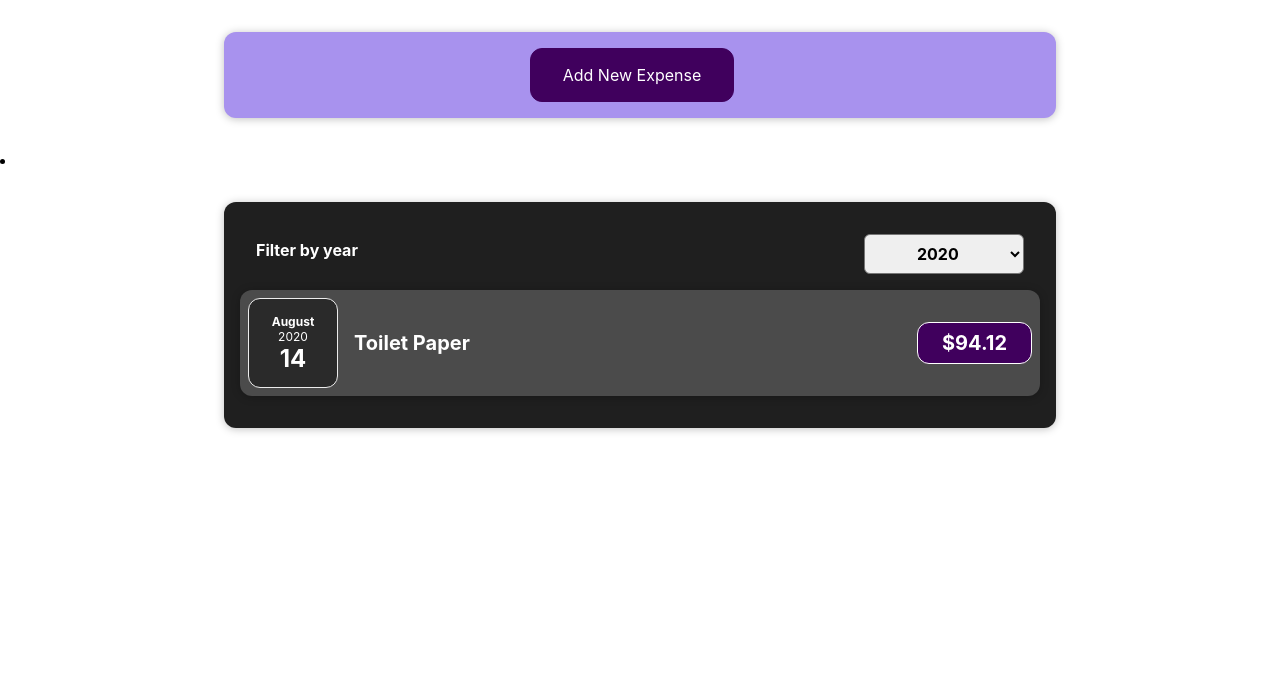
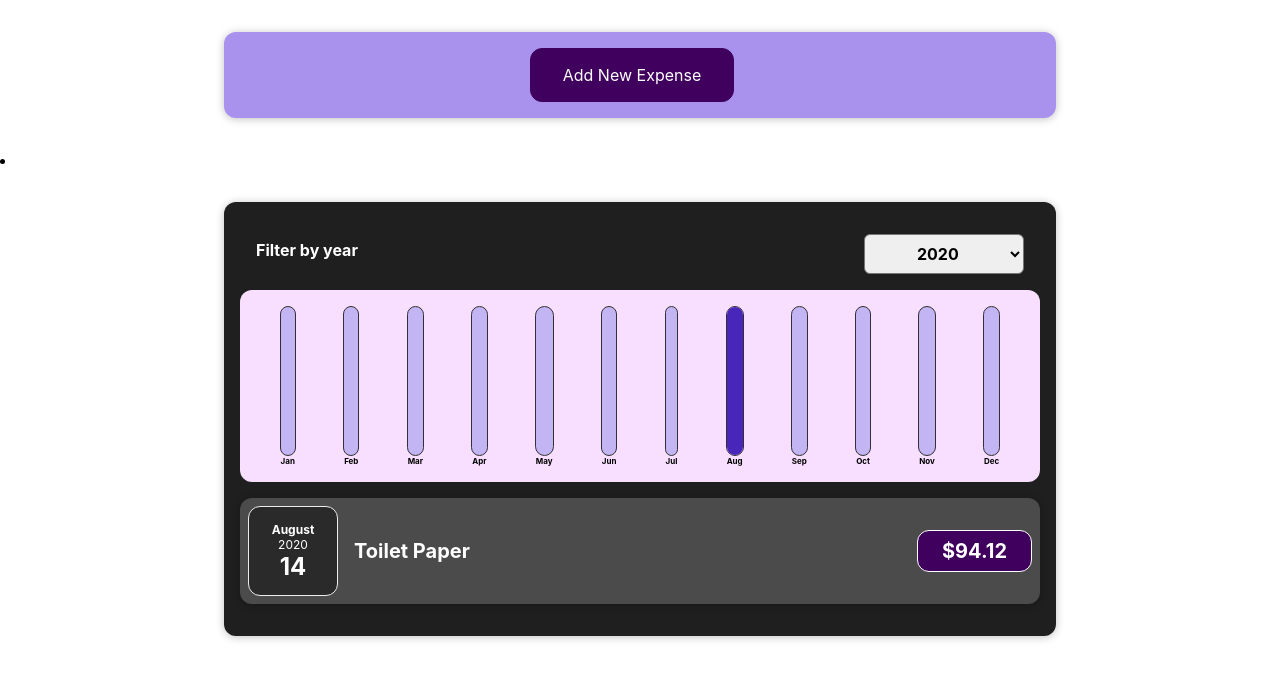
Before and after one commit to barissokat/maxi-react, a React (Create React App) app: page / in a window 1280 px wide. Shown: the top 680 px of the page. Built offline with nearby package versions, Linux system fonts and the light colour scheme.

Commit message:
Add Chart components

```diff
--- /dev/null
+++ b/src/components/Chart/Chart.css
@@ -0,0 +1,9 @@
+.chart {
+  padding: 1rem;
+  border-radius: 12px;
+  background-color: #f8dfff;
+  text-align: center;
+  display: flex;
+  justify-content: space-around;
+  height: 10rem;
+}
--- /dev/null
+++ b/src/components/Chart/Chart.js
@@ -0,0 +1,24 @@
+import React from 'react'
+
+import ChartBar from './ChartBar'
+import './Chart.css'
+
+const Chart = (props) => {
+  const dataPointValues = props.dataPoints.map(dataPoint => dataPoint.value)
+  const totalMaximum = Math.max(...dataPointValues)
+
+  return (
+    <div className='chart'>
+      {props.dataPoints.map((dataPoint) => (
+        <ChartBar
+          key={dataPoint.label}
+          value={dataPoint.value}
+          maxValue={totalMaximum}
+          label={dataPoint.label}
+        />
+      ))}
+    </div>
+  )
+}
+
+export default Chart
--- /dev/null
+++ b/src/components/Chart/ChartBar.css
@@ -0,0 +1,30 @@
+.chart-bar {
+  height: 100%;
+  display: flex;
+  flex-direction: column;
+  align-items: center;
+}
+
+.chart-bar__inner {
+  height: 100%;
+  width: 100%;
+  border: 1px solid #313131;
+  border-radius: 12px;
+  background-color: #c3b4f3;
+  overflow: hidden;
+  display: flex;
+  flex-direction: column;
+  justify-content: flex-end;
+}
+
+.chart-bar__fill {
+  background-color: #4826b9;
+  width: 100%;
+  transition: all 0.3s ease-out;
+}
+
+.chart-bar__label {
+  font-weight: bold;
+  font-size: 0.5rem;
+  text-align: center;
+}
--- /dev/null
+++ b/src/components/Chart/ChartBar.js
@@ -0,0 +1,25 @@
+import React from 'react'
+
+import './ChartBar.css'
+
+const ChartBar = (props) => {
+  let barFillHeight = '0%'
+
+  if (props.maxValue > 0) {
+    barFillHeight = Math.round((props.value / props.maxValue) * 100) + '%'
+  }
+
+  return (
+    <div className='chart-bar'>
+      <div className='chart-bar__inner'>
+        <div
+          className='chart-bar__fill'
+          style={{ height: barFillHeight }}
+        />
+      </div>
+      <div className='chart-bar__label'>{props.label}</div>
+    </div>
+  )
+}
+
+export default ChartBar
--- a/src/components/Expenses/Expenses.js
+++ b/src/components/Expenses/Expenses.js
@@ -1,6 +1,7 @@
 import React, { useState } from 'react'
 
 import Card from '../UI/Card'
+import ExpensesChart from './ExpensesChart'
 import ExpensesFilter from './ExpensesFilter'
 import ExpensesList from './ExpensesList'
 import './Expenses.css'
@@ -22,6 +23,7 @@
           selected={filteredYear}
           onChangeFilter={filterChangeHandler}
         />
+        <ExpensesChart expenses={filteredExpenses} />
         <ExpensesList expenses={filteredExpenses} />
       </Card>
     </li>
--- /dev/null
+++ b/src/components/Expenses/ExpensesChart.js
@@ -0,0 +1,29 @@
+import React from 'react'
+
+import Chart from '../Chart/Chart'
+
+const ExpensesChart = (props) => {
+  const chartDataPoints = [
+    { label: 'Jan', value: 0 },
+    { label: 'Feb', value: 0 },
+    { label: 'Mar', value: 0 },
+    { label: 'Apr', value: 0 },
+    { label: 'May', value: 0 },
+    { label: 'Jun', value: 0 },
+    { label: 'Jul', value: 0 },
+    { label: 'Aug', value: 0 },
+    { label: 'Sep', value: 0 },
+    { label: 'Oct', value: 0 },
+    { label: 'Nov', value: 0 },
+    { label: 'Dec', value: 0 }
+  ]
+
+  for (const expense of props.expenses) {
+    const expenseMonth = expense.date.getMonth() // starting at 0 => January => 0
+    chartDataPoints[expenseMonth].value += expense.amount
+  }
+
+  return <Chart dataPoints={chartDataPoints} />
+}
+
+export default ExpensesChart
```
